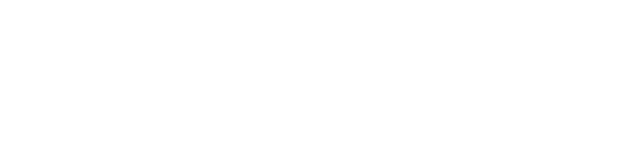
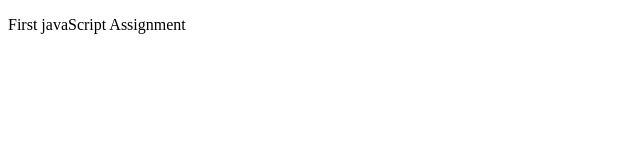
Before and after one commit to Aguata1/first-javaScript-Assignment, a plain HTML site: page index.html in a window 1280 px wide. Shown: the whole page, without its empty margins (0-640 px from the left). Drawn offline with Linux system fonts and the light colour scheme.

Commit message:
first javScript assignment

```diff
--- a/index.html
+++ b/index.html
@@ -3,9 +3,10 @@
 <head>
     <meta charset="UTF-8">
     <meta name="viewport" content="width=device-width, initial-scale=1.0">
-    <title>Document</title>
+    <title>javaScript</title>
 </head>
 <body>
+    <p>First javaScript Assignment</p>
     <script src="main.js"></script>
 </body>
 </html>
```
